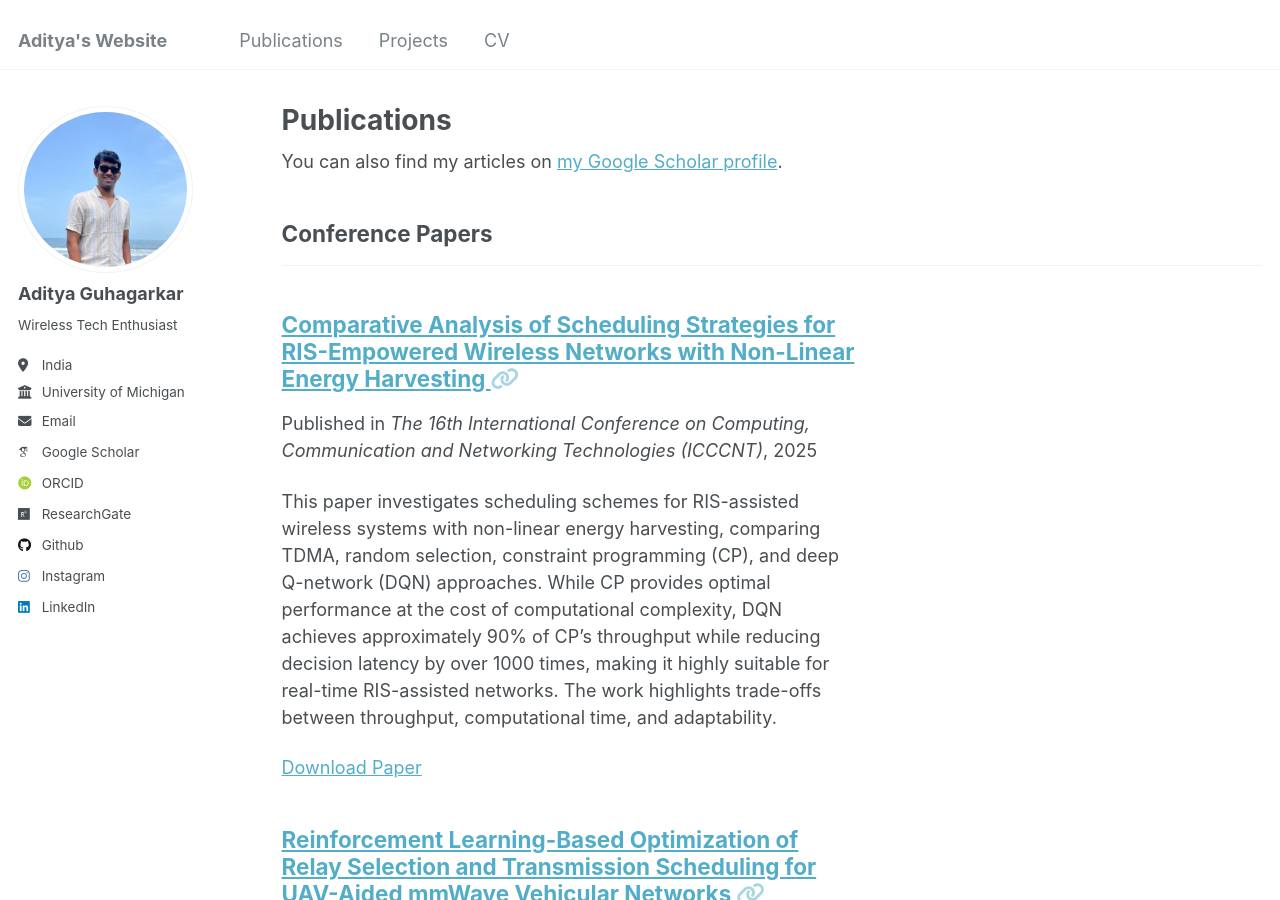
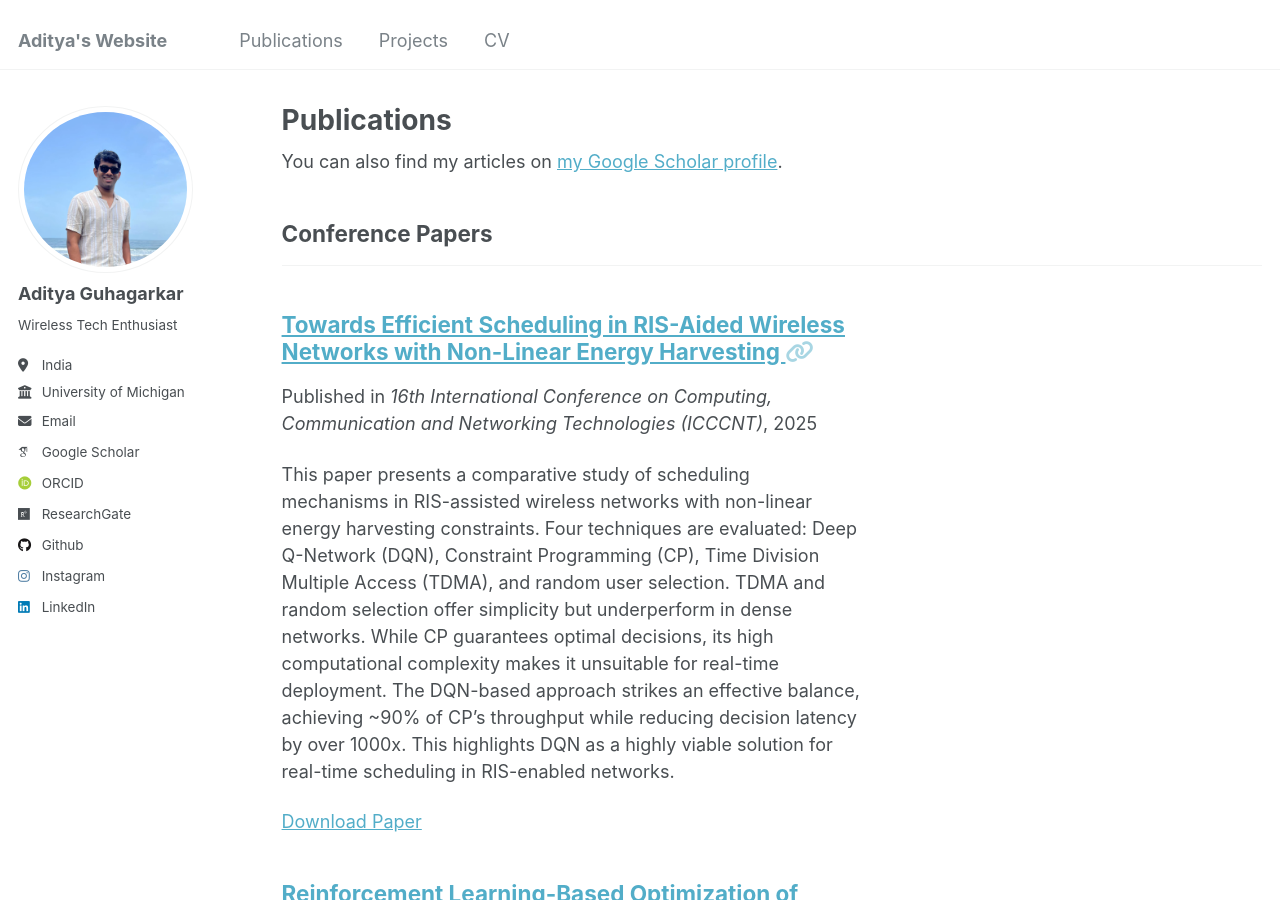
Before and after one commit to AdityaGuhagarkar/adityaguhagarkar.github.io, a Jekyll site: the page built from _pages/publications.html, in a window 1280 px wide and 900 px high. Built offline with Jekyll 4.4.1, drawn with Linux system fonts in a browser that asks for light colours; some web fonts are replaced.

Commit message:
Update paper1.md

```diff
--- a/_publications/paper1.md
+++ b/_publications/paper1.md
@@ -1,15 +1,11 @@
 ---
-title: "Comparative Analysis of Scheduling Strategies for RIS-Empowered Wireless Networks with Non-Linear Energy Harvesting"
+title: "Towards Efficient Scheduling in RIS-Aided Wireless Networks with Non-Linear Energy Harvesting"
 collection: publications
 category: conferences
+date: 2025-07-11
+venue: "16th International Conference on Computing, Communication and Networking Technologies (ICCCNT)"
+link: "https://www.techrxiv.org/users/912373/articles/1285943-comparative-analysis-of-scheduling-strategies-for-ris-empowered-wireless-networks-with-non-linear-energy-harvesting"
+paperurl: "http://adityaguhagarkar.github.io/files/Aditya_CONECCT.pdf"
 excerpt: >
-  This paper investigates scheduling schemes for RIS-assisted wireless systems with non-linear energy harvesting,
-  comparing TDMA, random selection, constraint programming (CP), and deep Q-network (DQN) approaches.
-  While CP provides optimal performance at the cost of computational complexity, DQN achieves approximately
-  90% of CP’s throughput while reducing decision latency by over 1000 times, making it highly suitable for real-time
-  RIS-assisted networks. The work highlights trade-offs between throughput, computational time, and adaptability.
-date: 2025-07-11
-venue: 'The 16th International Conference on Computing, Communication and Networking Technologies (ICCCNT)'
-link: "https://www.techrxiv.org/users/912373/articles/1285943-comparative-analysis-of-scheduling-strategies-for-ris-empowered-wireless-networks-with-non-linear-energy-harvesting"
-paperurl: 'http://adityaguhagarkar.github.io/files/Aditya_CONECCT.pdf'
+  This paper presents a comparative study of scheduling mechanisms in RIS-assisted wireless networks with non-linear energy harvesting constraints. Four techniques are evaluated: Deep Q-Network (DQN), Constraint Programming (CP), Time Division Multiple Access (TDMA), and random user selection. TDMA and random selection offer simplicity but underperform in dense networks. While CP guarantees optimal decisions, its high computational complexity makes it unsuitable for real-time deployment. The DQN-based approach strikes an effective balance, achieving ~90% of CP’s throughput while reducing decision latency by over 1000x. This highlights DQN as a highly viable solution for real-time scheduling in RIS-enabled networks.
 ---
```
